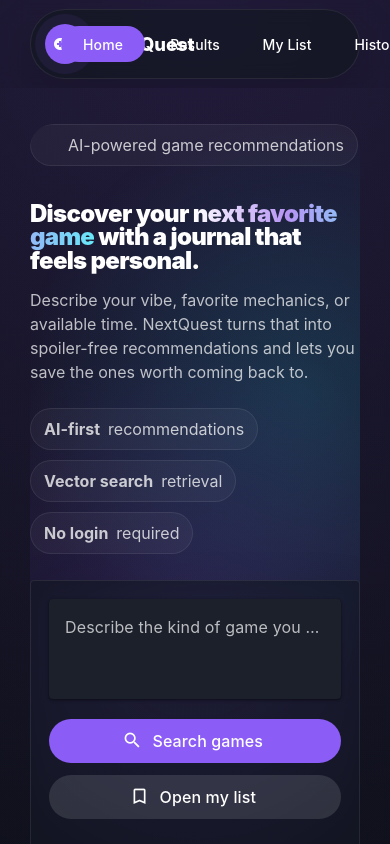
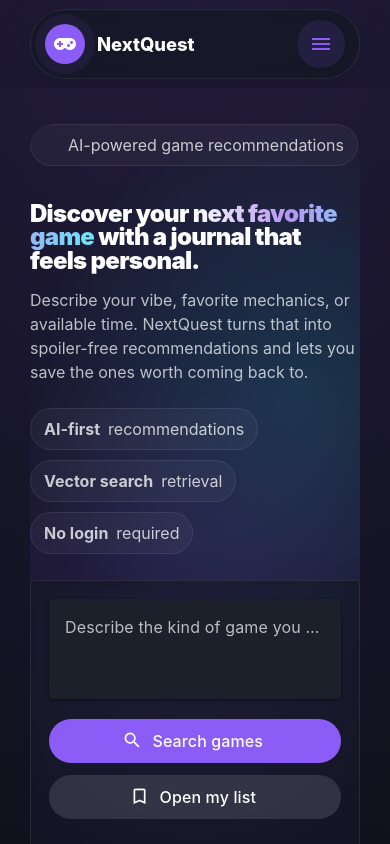
Before and after one commit to katmilton/CSCD379-FinalProject, a Nuxt app in the folder NextQuest/: page / in a window 390 px wide. Shown: the top 844 px of the page. Built offline with nearby package versions, Linux system fonts and the light colour scheme.

Commit message:
ui tweak

```diff
--- a/NextQuest/app/components/AppNavbar.vue
+++ b/NextQuest/app/components/AppNavbar.vue
@@ -1,6 +1,9 @@
 <script setup lang="ts">
+import { useDisplay } from 'vuetify'
+
 const drawer = ref(false)
 const route = useRoute()
+const { mdAndUp, smAndDown } = useDisplay()
 
 const links = [
   { label: 'Home', to: '/' },
@@ -32,7 +35,7 @@
             </div>
           </NuxtLink>
 
-          <nav class="nav-links d-none d-md-flex">
+          <nav v-if="mdAndUp" class="nav-links">
             <NuxtLink v-for="link in links" :key="link.to" :to="link.to">
               <v-btn
                 rounded="pill"
@@ -46,9 +49,9 @@
           </nav>
 
           <v-btn
-            class="d-flex d-md-none"
+            v-if="smAndDown"
+            class="mobile-menu-btn"
             icon
-            rounded="xl"
             variant="tonal"
             color="primary"
             aria-label="Open navigation menu"
@@ -152,6 +155,10 @@
   min-width: 84px;
 }
 
+.mobile-menu-btn {
+  margin-left: auto;
+}
+
 .mobile-drawer :deep(.v-navigation-drawer__content) {
   background:
     radial-gradient(circle at top, rgba(139, 92, 246, 0.18), transparent 32%),
--- a/NextQuest/nuxt.config.ts
+++ b/NextQuest/nuxt.config.ts
@@ -2,6 +2,8 @@
 export default defineNuxtConfig({
   compatibilityDate: '2025-07-15',
   devtools: { enabled: true },
+  ssr: false,
+
   modules: ['vuetify-nuxt-module'],
 
   css: [
@@ -9,12 +11,11 @@
     '@mdi/font/css/materialdesignicons.css'
   ],
 
-   ssr: false,
   runtimeConfig: {
-  public: {
-    apiBaseUrl: process.env.NUXT_PUBLIC_API_BASE_URL || 'http://localhost:3001'
-  }
-},
+    public: {
+      apiBaseUrl: process.env.NUXT_PUBLIC_API_BASE_URL || 'http://localhost:3001'
+    }
+  },
 
   vuetify: {
     vuetifyOptions: {
```
